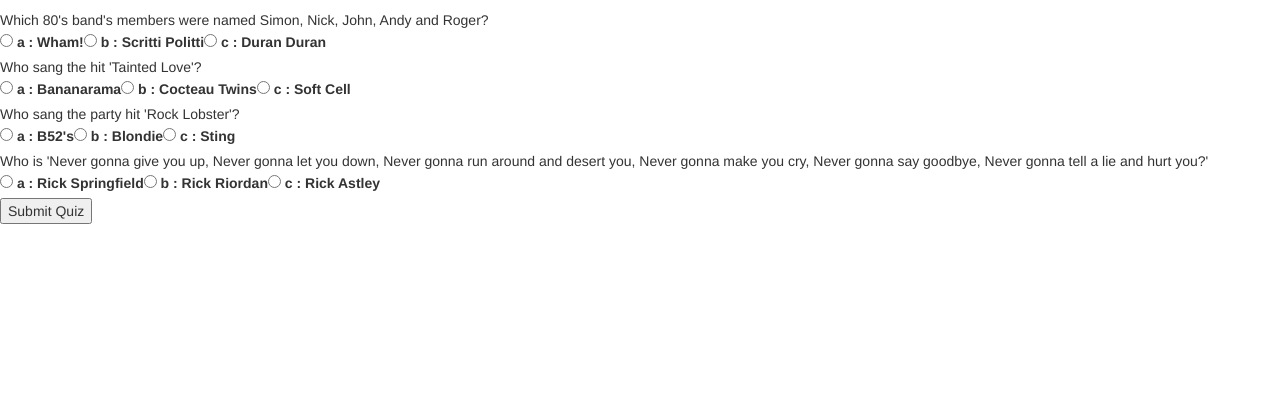
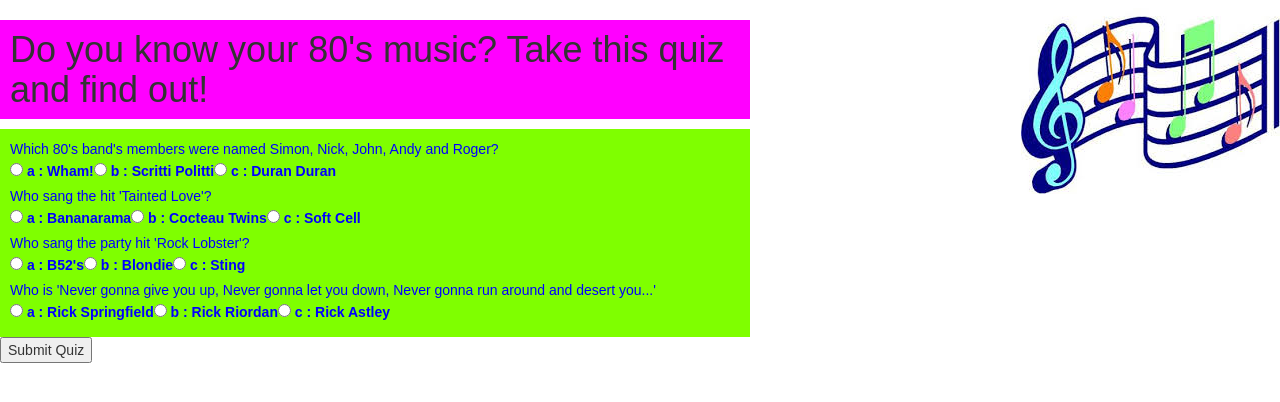
Before and after one commit to notoriouspeg/TriviaGame, a plain HTML site: page index.html in a window 1280 px wide. Drawn offline with nearby package versions, Linux system fonts and the light colour scheme.

Commit message:
Added some formatting

```diff
--- a/assets/css/style.css
+++ b/assets/css/style.css
@@ -0,0 +1,5 @@
+
+
+body {
+    background: url(music.jfif);
+  }
--- a/assets/javascript/app.js
+++ b/assets/javascript/app.js
@@ -1,6 +1,6 @@
 (function() {
 
-
+// The timer worked but doesn't any longer so I commented it out.
 //     var time = 5;
 // var timer;
 
@@ -21,6 +21,7 @@
 //     var isChecked = $('#rdSelect:checked').val()?true:false;
 //     }
 //     })
+
 
   function buildQuiz() {
 
@@ -101,7 +102,7 @@
       correctAnswer: "a"
     },
     {
-      question: "Who is 'Never gonna give you up, Never gonna let you down, Never gonna run around and desert you, Never gonna make you cry, Never gonna say goodbye, Never gonna tell a lie and hurt you?'",
+      question: "Who is 'Never gonna give you up, Never gonna let you down, Never gonna run around and desert you...'",
       answers: {
         a: "Rick Springfield",
         b: "Rick Riordan",
--- a/index.html
+++ b/index.html
@@ -3,26 +3,44 @@
 <head>
     <meta charset="utf-8" />
     <meta http-equiv="X-UA-Compatible" content="IE=edge">
-    <title>Page Title</title>
+    <title>Trivia Game</title>
     <meta name="viewport" content="width=device-width, initial-scale=1">
     <link rel="stylesheet" href="https://maxcdn.bootstrapcdn.com/bootstrap/3.3.7/css/bootstrap.min.css">
     <script src="https://ajax.googleapis.com/ajax/libs/jquery/3.3.1/jquery.min.js"></script>
     <script src="https://maxcdn.bootstrapcdn.com/bootstrap/3.3.7/js/bootstrap.min.js"></script>
 
+    <style>
+    #quiz {
+        color: blue
+    }
+    body {
+    width: 750px;
+    font-family: Arial, Verdana, sans-serif;
+    background: url("music.jfif");
+    background-repeat: no-repeat;
+    background-position: right top;
+
+}
+#quiz {
+    background-color: chartreuse;
+    padding: 10px;
+}
+h1 {
+
+background-color:fuchsia;
+padding: 10px;
+}
+    </style>
 </head>
 <body>
 
 <!-- <button id = "start">Start</button> -->
+<h1> Do you know your 80's music? Take this quiz and find out!</h1>
 <p id = "time"></p>
 <div id="quiz"></div>
 <button id="submit">Submit Quiz</button>
 <div id="results"></div>
 
-
-
-
-
-
     <script src="assets/javascript/app.js"></script>
 </body>
 </html>
```
Also changed, not shown: Music.jfif (added), assets/images/Music.jfif (added).
